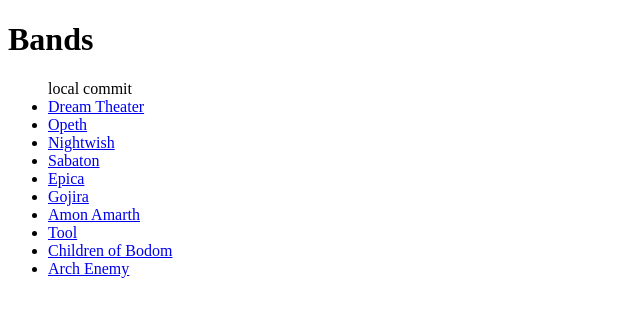
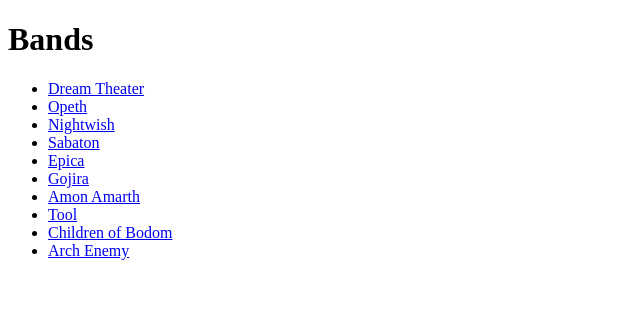
Before and after one commit to lucas-botelho/ProjetosPW, a Django app: page /bandas/ in a window 1280 px wide. Shown: the part 26-343 px from the top of the page, without its empty margins (0-640 px from the left). Run offline with Django 4.2, Linux system fonts and the light colour scheme; data comes from the database, SQL or seed files in the repository.

Commit message:
revert test commit

```diff
--- a/project/bandas/templates/bandas/bands.html
+++ b/project/bandas/templates/bandas/bands.html
@@ -2,7 +2,6 @@
 {% block content %}
 <h1>Bands</h1>
 <ul>
-  local commit
   {% for band in bands %}
     <li><a href="{% url 'bandas:band_detail' band.id %}">{{ band.name }}</a></li>  {% endfor %}
 </ul>
```
